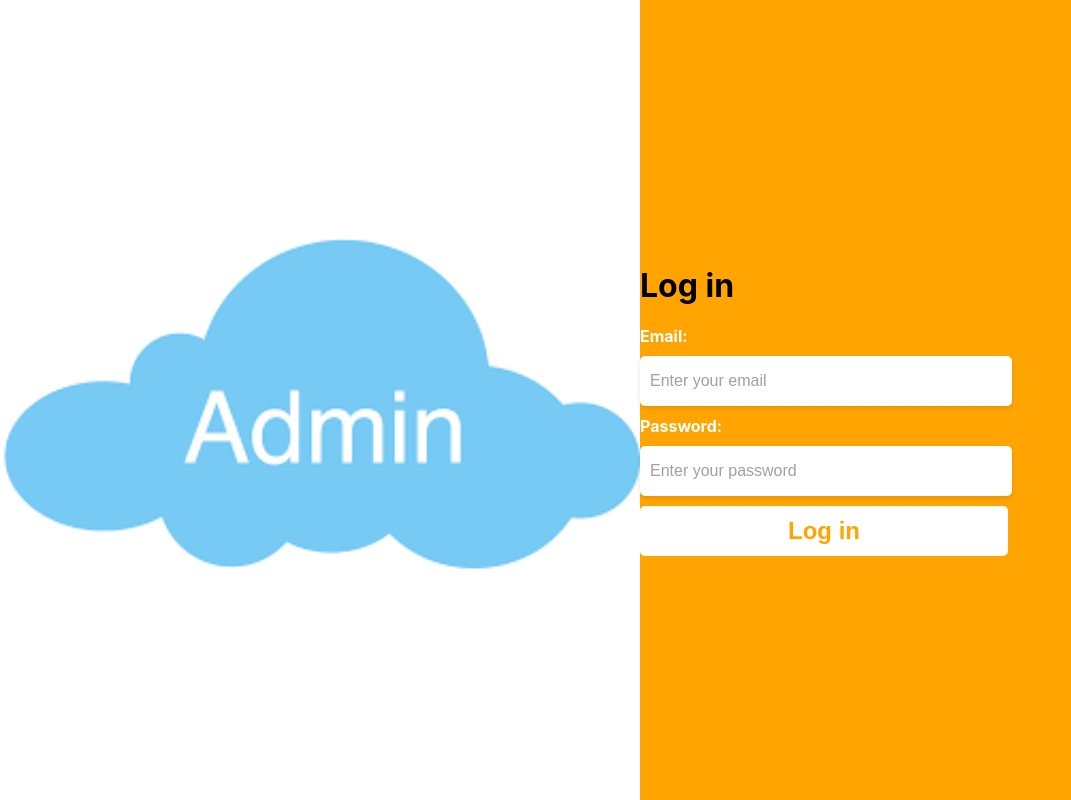
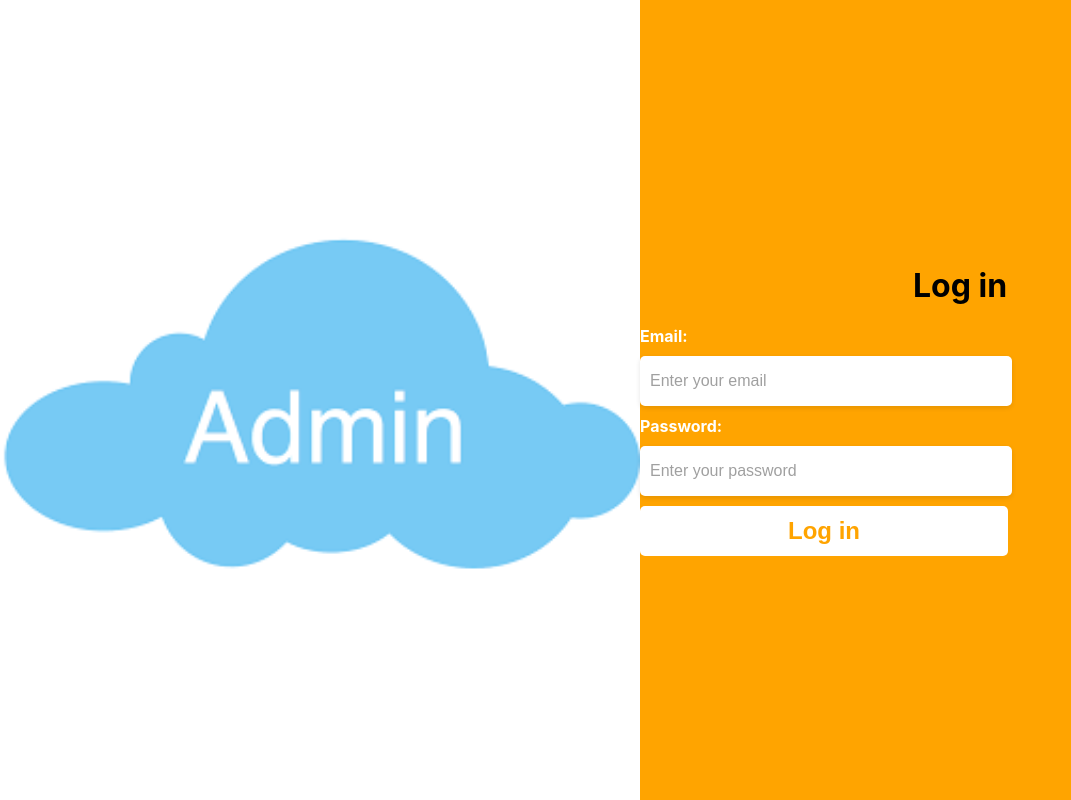
Before and after one commit to kamalakoum/ai_podcast, a React (Create React App) app in the folder admin-dashboard/: page / in a window 1280 px wide. Shown: the whole page, without its empty margins (0-1071 px from the left). Built offline with nearby package versions, Linux system fonts and the light colour scheme.

Commit message:
admin: align title center

```diff
--- a/admin-dashboard/src/components/pages/login/index.css
+++ b/admin-dashboard/src/components/pages/login/index.css
@@ -28,3 +28,7 @@
     width: 100%;
     height: auto;
 }
+
+.title {
+    text-align: center;
+}
```
